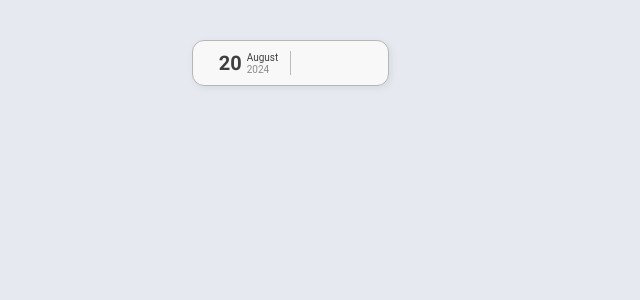
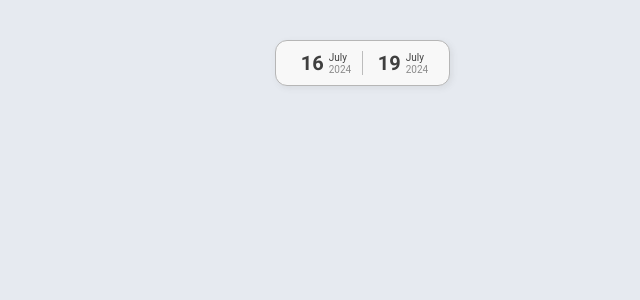
Before and after one commit to Mwiert/miniSpa, a Vue app: page /timebenders in a window 1280 px wide. Shown: the top 300 px of the page, without its empty margins (294-934 px from the left). Built offline with nearby package versions, Linux system fonts and the light colour scheme; a web font is replaced by a local one.

Commit message:
first and second initial dates and z-index added, style modified

```diff
--- a/src/components/UIDateRangePicker.vue
+++ b/src/components/UIDateRangePicker.vue
@@ -194,12 +194,26 @@ export default {
           year: dayjs(this.initialDate).format('YYYY'),
           date: dayjs(this.initialDate).format('YYYY-MM-DD')
         }
+        this.secondSelectedDate = dayjs(this.initialDate).add(3, 'day').format('YYYY-MM-DD')
+        this.secondSelectedDate = {
+          number: dayjs(this.secondSelectedDate).format('DD'),
+          month: dayjs(this.secondSelectedDate).format('MM'),
+          year: dayjs(this.secondSelectedDate).format('YYYY'),
+          date: dayjs(this.secondSelectedDate).format('YYYY-MM-DD')
+        }
       } else {
         this.firstSelectedDate = {
           number: dayjs().format('DD'),
           month: dayjs().format('MM'),
           year: dayjs().format('YYYY'),
           date: dayjs().format('YYYY-MM-DD')
+        }
+        this.secondSelectedDate = dayjs().add(3, 'day').format('YYYY-MM-DD')
+        this.secondSelectedDate = {
+          number: dayjs(this.secondSelectedDate).format('DD'),
+          month: dayjs(this.secondSelectedDate).format('MM'),
+          year: dayjs(this.secondSelectedDate).format('YYYY'),
+          date: dayjs(this.secondSelectedDate).format('YYYY-MM-DD')
         }
       }
     },
@@ -229,6 +243,9 @@ export default {
   text-align: center;
   padding: 1rem;
   gap: 0.75rem;
+  position: relative;
+  width: 175px;
+
   //This is our button container
   .button {
     background: #f8f8f8;
@@ -236,14 +253,12 @@ export default {
     border: 1px solid #b6b6b6;
 
     opacity: 1;
-    width: 175px;
     height: 24px;
 
     justify-items: center;
     text-align: center;
     text-decoration: none;
     font-size: 16px;
-    margin-right: 9rem;
     padding: 10px;
     cursor: pointer;
     border-radius: 12px;
@@ -298,5 +313,11 @@ export default {
       }
     }
   }
+  .date-picker {
+    position: absolute;
+    top: 75px;
+    left: 15px;
+    z-index: 1000;
+  }
 }
 </style>
--- a/src/components/UIMultiDatePicker.vue
+++ b/src/components/UIMultiDatePicker.vue
@@ -395,6 +395,7 @@ export default {
 // This is the main container
 .ui-date-picker-c {
   align-self: center;
+
   // This is the main calendar wrapper
   .ui-date-picker-wrapper {
     background: white;
@@ -406,6 +407,7 @@ export default {
     flex-direction: column;
     align-items: center;
     position: relative;
+
     > div {
       display: flex;
       align-items: center;
@@ -413,7 +415,6 @@ export default {
       width: 600px;
       height: 250px;
       flex-direction: row;
-
     }
     &::before {
       content: '';
@@ -434,9 +435,6 @@ export default {
       background: #ffffff;
       margin: 0 10px;
       border-radius: 30px;
-
-
-
 
       // This is the header section
       .header {
@@ -522,11 +520,13 @@ export default {
         background: #e7e7e7;
         border-radius: 16px;
       }
+      .between {
+        background-color: aqua;
+      }
     }
 
     // Styling of days generally
     .days li {
-
       padding: 10px 10px;
       font-weight: 500;
       line-height: 7px;
--- a/src/pages/TimeBenders.vue
+++ b/src/pages/TimeBenders.vue
@@ -1,7 +1,7 @@
 <template>
   <div class="time-benders-c">
     <!-- selectedDate comes from UIDateRangePicker with v-model implementation -->
-    <UIDateRangePicker v-model="selectedDate" :isMultiDatePicker="true" initialDate="2024-08-20" />
+    <UIDateRangePicker v-model="selectedDate" :isMultiDatePicker="true" />
   </div>
 </template>
 
```
